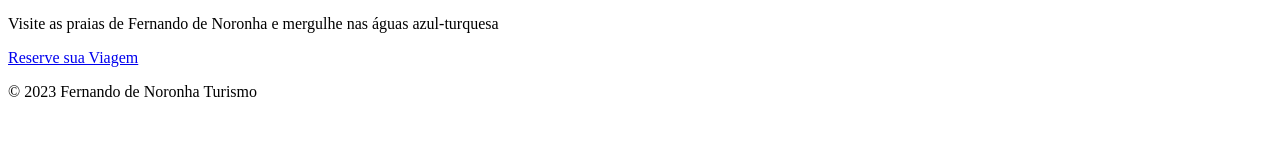
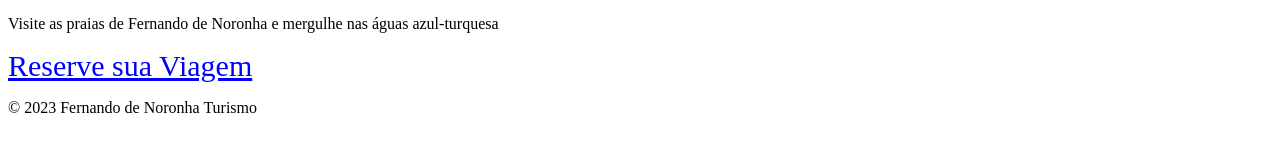
Before and after one commit to Raysantiago07/viagem-a-fernando-de-noronha, a plain HTML site: page index.html in a window 1280 px wide. Shown: the part 488-640 px from the top of the page. Drawn offline with Linux system fonts and the light colour scheme.

Commit message:
ALTERAÇÃO

```diff
--- a/style.css
+++ b/style.css
@@ -17,7 +17,7 @@ h3{
    border-radius: 10px;
 
 }
-h2{
+a {
    color: blue;
-
+   font-size: 30px;
 }
```
